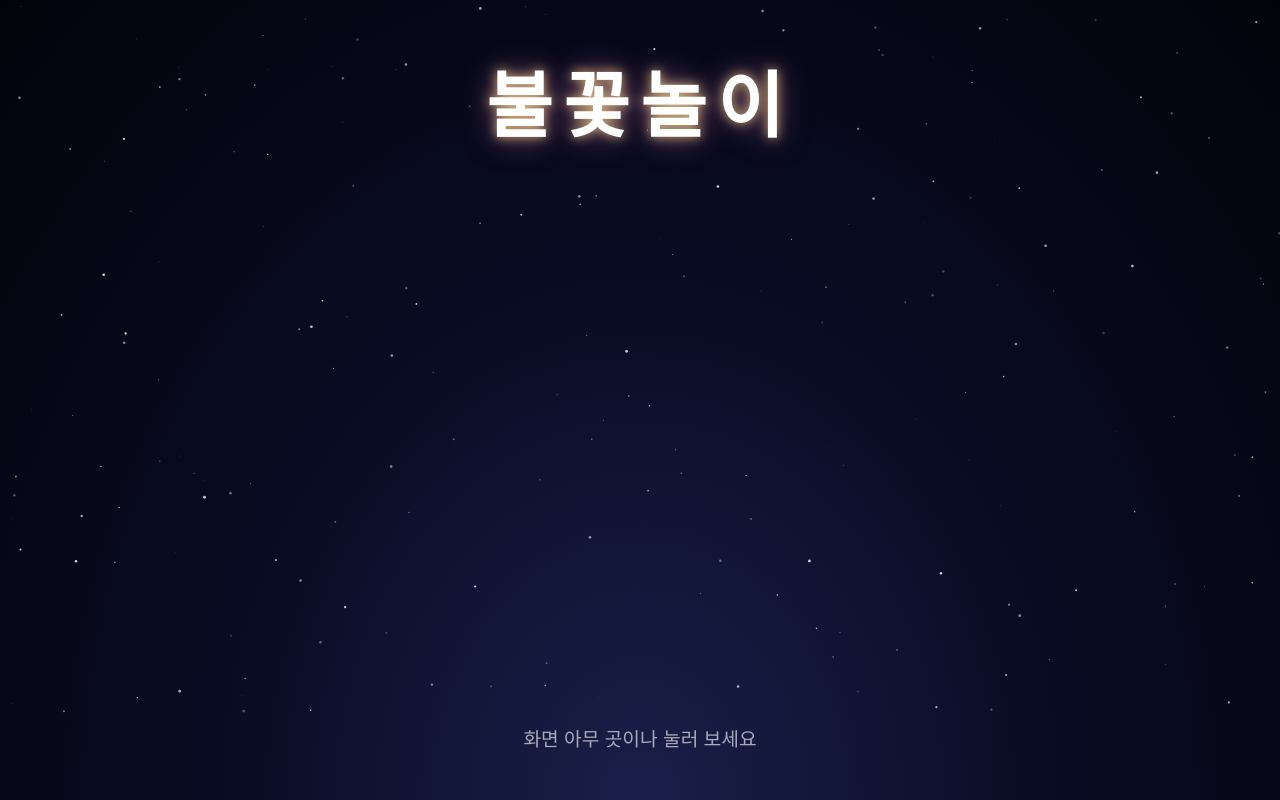
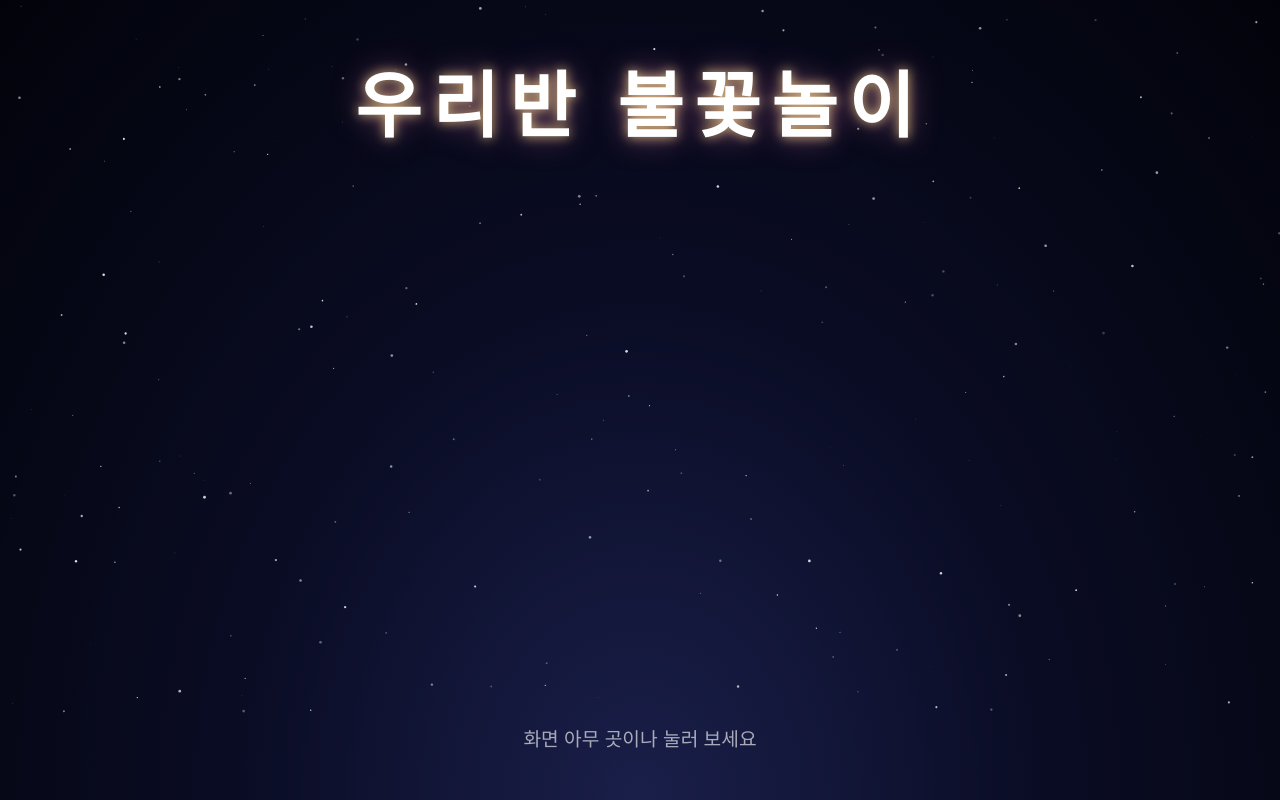
Before and after one commit to cheon-bosik/fireworks, a plain HTML site: page index.html in a window 1280 px wide. Drawn offline with Linux system fonts and the light colour scheme.

Commit message:
다시 업로드

```diff
--- a/index.html
+++ b/index.html
@@ -64,7 +64,7 @@
 <body>
   <canvas id="stars"></canvas>
   <canvas id="fx"></canvas>
-  <div id="title">불꽃놀이</div>
+  <div id="title">우리반 불꽃놀이</div>
   <div id="hint" id="hint">화면 아무 곳이나 눌러 보세요</div>
 
 <script>
```
